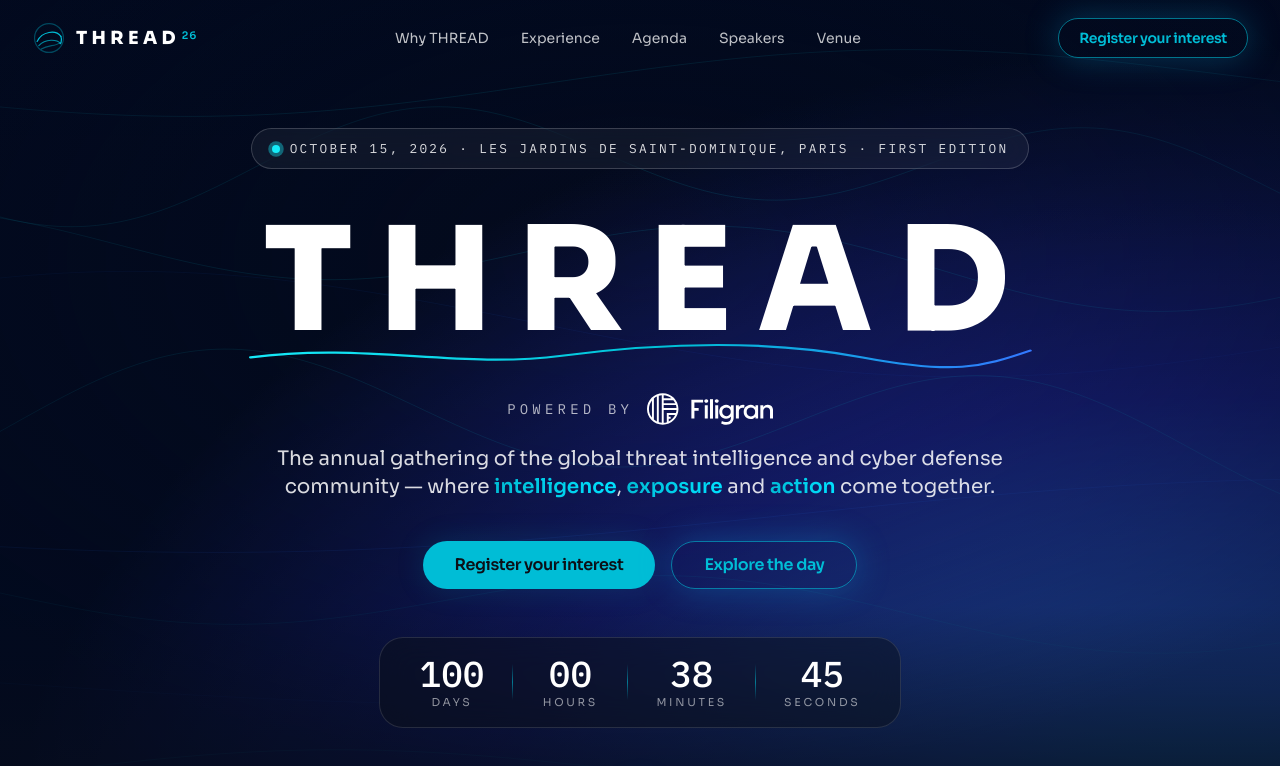
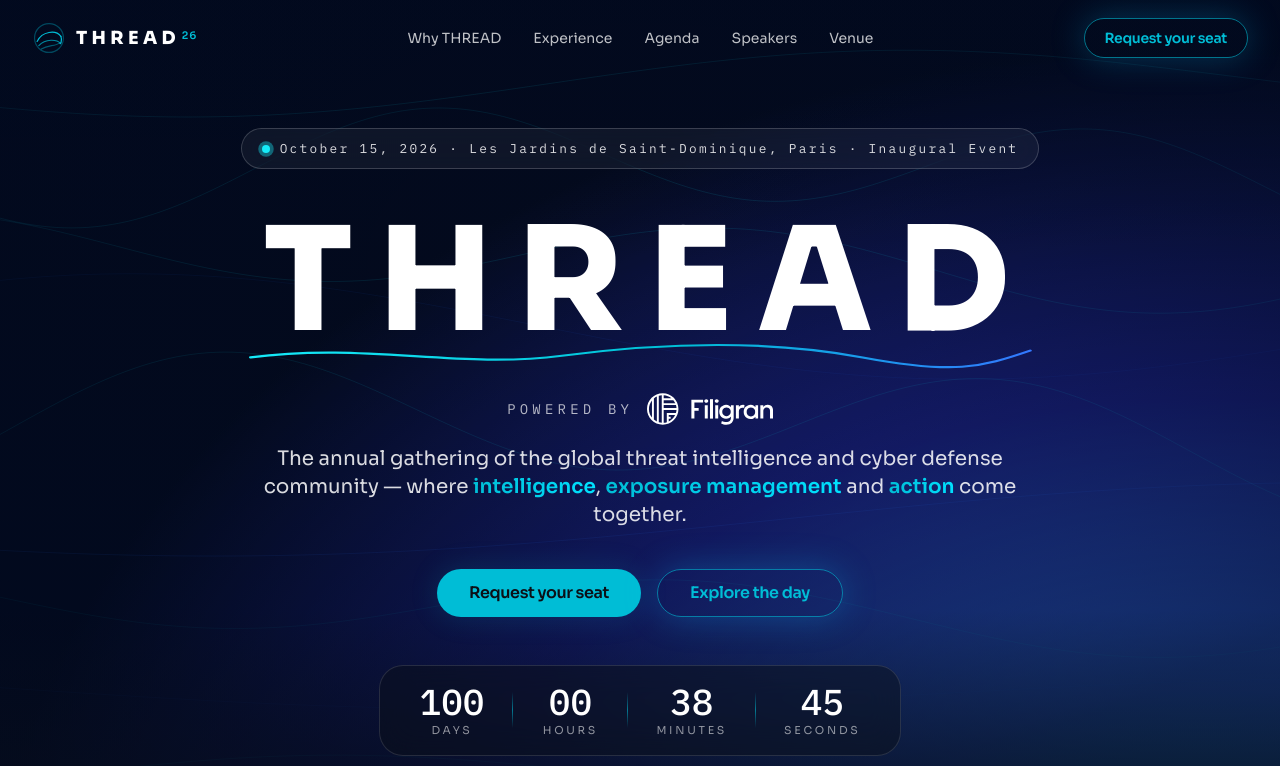
Before and after one commit to FiligranHQ/thread-conference, a React (Vite) app: page / in a window 1280 px wide. Shown: the top 766 px of the page. Built offline with nearby package versions, Linux system fonts and the light colour scheme.

Commit message:
content: update hero text, CTA labels, and remove marquee banner

```diff
--- a/src/App.tsx
+++ b/src/App.tsx
@@ -1,6 +1,6 @@
 import { Navigation } from "@/components/Navigation";
 import { Hero } from "@/components/Hero";
-import { Marquee } from "@/components/Marquee";
+// import { Marquee } from "@/components/Marquee";
 import { WhySection } from "@/components/WhySection";
 import { FactsSection } from "@/components/FactsSection";
 import { AudiencesSection } from "@/components/AudiencesSection";
@@ -16,7 +16,7 @@ const App = () => (
     <Navigation />
     <main>
       <Hero />
-      <Marquee />
+      {/* <Marquee /> */}
       <WhySection />
       <FactsSection />
       <AudiencesSection />
--- a/src/components/Hero.tsx
+++ b/src/components/Hero.tsx
@@ -31,7 +31,7 @@ export const Hero = () => {
       />
 
       <div className="container relative z-10 max-w-5xl text-center">
-        <p className="mb-10 inline-flex items-center gap-2.5 rounded-full border border-white/[0.18] bg-white/5 px-5 py-2.5 font-mono text-[0.8rem] uppercase tracking-[0.18em] text-foreground/85 backdrop-blur-md animate-fade-in">
+        <p className="mb-10 inline-flex items-center gap-2.5 rounded-full border border-white/[0.18] bg-white/5 px-5 py-2.5 font-mono text-[0.8rem] tracking-[0.18em] text-foreground/85 backdrop-blur-md animate-fade-in">
           <span className="h-2 w-2 rounded-full bg-[#16ebf9] animate-pulse-dot" aria-hidden="true" />
           {event.dateLabel} · {event.venueShort} · {event.admission}
         </p>
@@ -83,13 +83,13 @@ export const Hero = () => {
         <p className="mx-auto mb-10 max-w-3xl text-lg leading-relaxed text-foreground/85 md:text-xl animate-fade-in-slow">
           The annual gathering of the global threat intelligence and cyber defense community — where{" "}
           <span className="text-gradient-cyan font-semibold">intelligence</span>,{" "}
-          <span className="text-gradient-cyan font-semibold">exposure</span> and{" "}
+          <span className="text-gradient-cyan font-semibold">exposure management</span> and{" "}
           <span className="text-gradient-cyan font-semibold">action</span> come together.
         </p>
 
         <div className="mb-12 flex flex-col items-center justify-center gap-4 sm:flex-row animate-fade-in-slow">
           <ButtonLink href="#register" variant="primary" size="lg">
-            Register your interest
+            Request your seat
           </ButtonLink>
           <ButtonLink href="#agenda" variant="cta" size="lg">
             Explore the day
--- a/src/components/Navigation.tsx
+++ b/src/components/Navigation.tsx
@@ -55,7 +55,7 @@ export const Navigation = () => {
 
         <div className="hidden md:block">
           <ButtonLink href="#register" variant="cta" size="sm">
-            Register your interest
+            Request your seat
           </ButtonLink>
         </div>
 
@@ -83,7 +83,7 @@ export const Navigation = () => {
             </a>
           ))}
           <ButtonLink href="#register" variant="cta" onClick={() => setOpen(false)}>
-            Register your interest
+            Request your seat
           </ButtonLink>
         </div>
       ) : null}
--- a/src/content/site.ts
+++ b/src/content/site.ts
@@ -34,15 +34,15 @@ export const event = {
   venueShort: "Les Jardins de Saint-Dominique, Paris",
 
   /** Third item shown in the hero banner (after date and venue). */
-  admission: "First edition",
+  admission: "Inaugural Event",
 
   /** The one-line pitch under the title. The <accent> words are highlighted. */
   pitch:
-    "The annual gathering of the global threat intelligence and cyber defense community — where intelligence, exposure and action come together.",
+    "The annual gathering of the global threat intelligence and cyber defense community — where intelligence, exposure management and action come together.",
 
   /** Signature sentence at the bottom of the hero. */
-  credential: "By the community, for the community —",
-  credentialEmphasis: "one day to learn, share and meet.",
+  credential: "",
+  credentialEmphasis: "",
 
   /** Email used by all the buttons of the site. */
   contactEmail: "events@filigran.io",
@@ -101,7 +101,7 @@ export const register = {
   title: "This is your event.",
   description:
     "THREAD gathers the open-source threat management community — analysts, engineers, contributors and the leaders they work with. One day to share what works, learn from each other and meet in person the people you know from Slack and GitHub.",
-  primaryButton: "Register your interest",
+  primaryButton: "Request your seat",
   secondaryButton: "Propose a session",
   note: "Registration opens soon — leave your details and you will be the first to know.",
 } as const;
```
